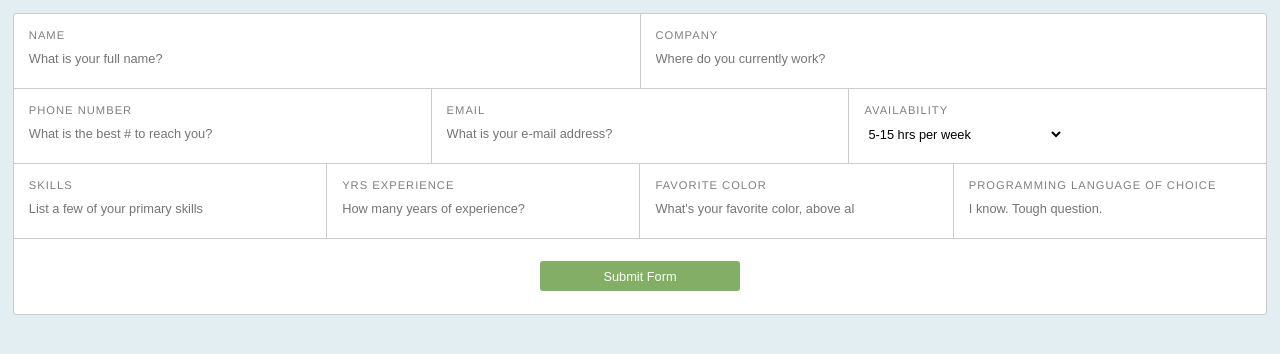
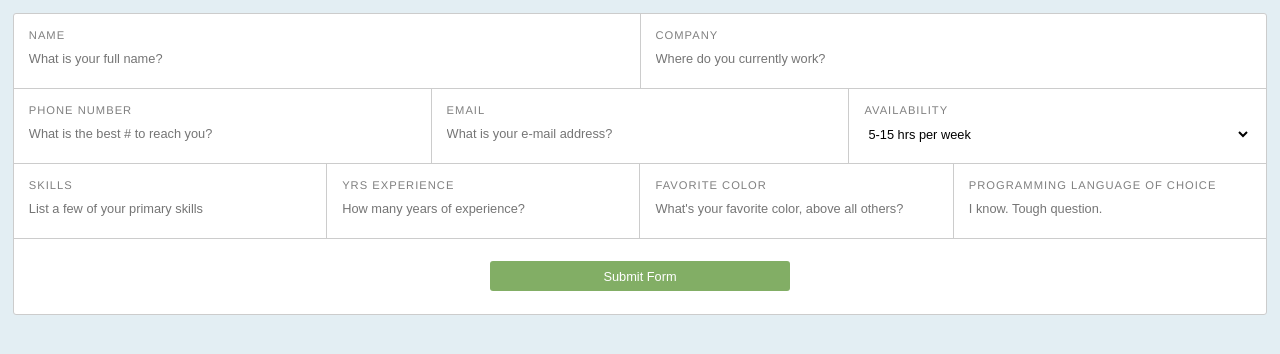
Before and after one commit to margolanier/js_practice, a plain HTML site: page 11.30_form/index.html in a window 1280 px wide. Drawn offline with Linux system fonts and the light colour scheme.

Commit message:
added full width to input boxes

```diff
--- a/11.30_form/css/styles.css
+++ b/11.30_form/css/styles.css
@@ -55,6 +55,7 @@ input, select {
 	display: table-row;
 	box-sizing: border-box;
 	min-width: 200px;
+	width: 100%;
 	border: none;
 	font-size: .8rem;
 	margin-top: 5px;
@@ -79,4 +80,5 @@ input[type="submit"] {
 	background-color: #82AE65;
 	border-radius: 3px;
 	margin: auto;
+	max-width: 300px;
 }
```
